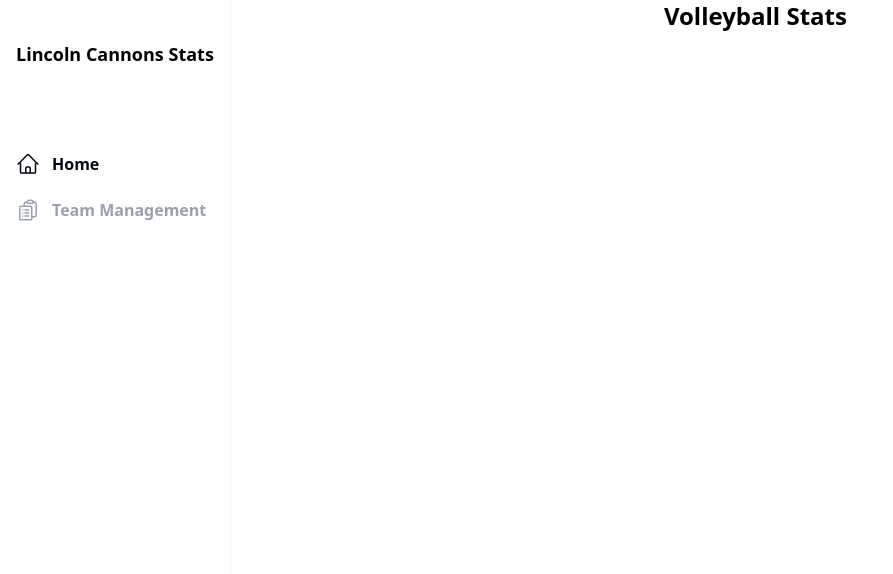
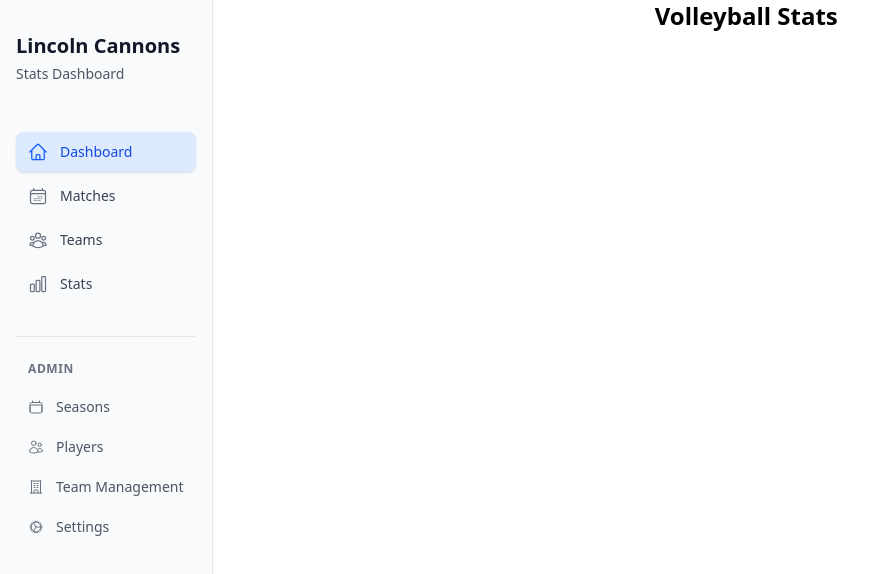
Before and after one commit to jgretton/VolleyStats, a Next.js app: page / in a window 1280 px wide. Shown: the top 574 px of the page, without its empty margins (0-893 px from the left). Built offline with nearby package versions, Linux system fonts and the light colour scheme.

Commit message:
Redesign AppSidebar with new navigation structure
Refactors the sidebar to separate main and admin links, updates icons, and improves styling for better clarity and navigation. Adds new sections for Matches, Stats, and various admin pages, and enhances the club name display.

```diff
--- a/app/components/navigation/AppSidebar.tsx
+++ b/app/components/navigation/AppSidebar.tsx
@@ -1,24 +1,63 @@
 "use client";
 
 import {
-	ClipboardDocumentListIcon,
 	HomeIcon,
+	CalendarDaysIcon,
+	UserGroupIcon,
+	ChartBarIcon,
+	UsersIcon,
+	CalendarIcon,
+	BuildingOfficeIcon,
+	CogIcon,
 } from "@heroicons/react/24/outline";
 import Link from "next/link";
 import React from "react";
 import { usePathname } from "next/navigation";
 import { useClubStore } from "@/store";
 
-const LINKS = [
+const MAIN_LINKS = [
 	{
-		title: "Home",
+		title: "Dashboard",
 		href: "/",
 		icon: HomeIcon,
 	},
 	{
+		title: "Matches",
+		href: "/matches",
+		icon: CalendarDaysIcon,
+	},
+	{
+		title: "Teams",
+		href: "/teams",
+		icon: UserGroupIcon,
+	},
+	{
+		title: "Stats",
+		href: "/stats",
+		icon: ChartBarIcon,
+	},
+];
+
+const ADMIN_LINKS = [
+	{
+		title: "Seasons",
+		href: "/admin/seasons",
+		icon: CalendarIcon,
+	},
+	{
+		title: "Players",
+		href: "/admin/players",
+		icon: UsersIcon,
+	},
+	{
 		title: "Team Management",
-		href: "/teams",
-		icon: ClipboardDocumentListIcon,
+		href: "/admin/team-management",
+		icon: BuildingOfficeIcon,
+	},
+	{
+		title: "Settings",
+		href: "/admin/settings",
+		icon: CogIcon,
 	},
 ];
 
@@ -27,34 +66,75 @@ export const AppSidebar = () => {
 	const clubName = useClubStore((state) => state.club);
 
 	return (
-		<div className="min-h-screen h-full border-r border-gray-100 px-4">
-			<div className="mt-10">
-				<Link className="hover:underline font-semibold text-lg" href="/">
-					{clubName.name} Stats
+		<div className="min-h-screen h-full border-r border-gray-200 bg-gray-50 px-4">
+			<div className="pt-8">
+				<Link
+					className="hover:underline font-bold text-xl text-gray-900 block mb-12"
+					href="/"
+				>
+					{clubName.name}
+					<span className="block text-sm font-normal text-gray-600 mt-1">
+						Stats Dashboard
+					</span>
 				</Link>
 
-				<div className="mt-20 w-full">
-					<ul className="flex flex-col gap-3 mt-2">
-						{LINKS.map((link, idx) => (
-							<li
-								className={`mt-1  block w-full text-gray-400 hover:text-gray-950 ${
-									pathName === link.href && "text-gray-950"
+				<nav className="space-y-1">
+					{MAIN_LINKS.map((link) => {
+						const isActive = pathName === link.href;
+						return (
+							<Link
+								key={link.href}
+								href={link.href}
+								className={`group flex items-center gap-3 px-3 py-2.5 text-sm font-medium rounded-lg transition-all duration-200 ${
+									isActive
+										? "bg-blue-100 text-blue-700 shadow-sm"
+										: "text-gray-700 hover:bg-gray-100 hover:text-gray-900"
 								}`}
-								key={idx}
 							>
-								<Link
-									href={link.href}
-									className="font-bold  inline-flex items-center gap-3 w-full "
-								>
-									<span>
-										<link.icon className="size-6" />
-									</span>
-									{link.title}
-								</Link>
-							</li>
-						))}
-					</ul>
-				</div>
+								<link.icon
+									className={`h-5 w-5 ${
+										isActive
+											? "text-blue-600"
+											: "text-gray-500 group-hover:text-gray-700"
+									}`}
+								/>
+								{link.title}
+							</Link>
+						);
+					})}
+
+					<div className="mt-8 pt-6 border-t border-gray-200">
+						<h3 className="px-3 mb-3 text-xs font-semibold text-gray-500 uppercase tracking-wider">
+							Admin
+						</h3>
+
+						<div className="space-y-1">
+							{ADMIN_LINKS.map((link) => {
+								const isActive = pathName === link.href;
+								return (
+									<Link
+										key={link.href}
+										href={link.href}
+										className={`group flex items-center gap-3 px-3 py-2 text-sm rounded-lg transition-all duration-200 ${
+											isActive
+												? "bg-blue-100 text-blue-700 shadow-sm"
+												: "text-gray-600 hover:bg-gray-100 hover:text-gray-900"
+										}`}
+									>
+										<link.icon
+											className={`h-4 w-4 ${
+												isActive
+													? "text-blue-600"
+													: "text-gray-500 group-hover:text-gray-700"
+											}`}
+										/>
+										{link.title}
+									</Link>
+								);
+							})}
+						</div>
+					</div>
+				</nav>
 			</div>
 		</div>
 	);
```
